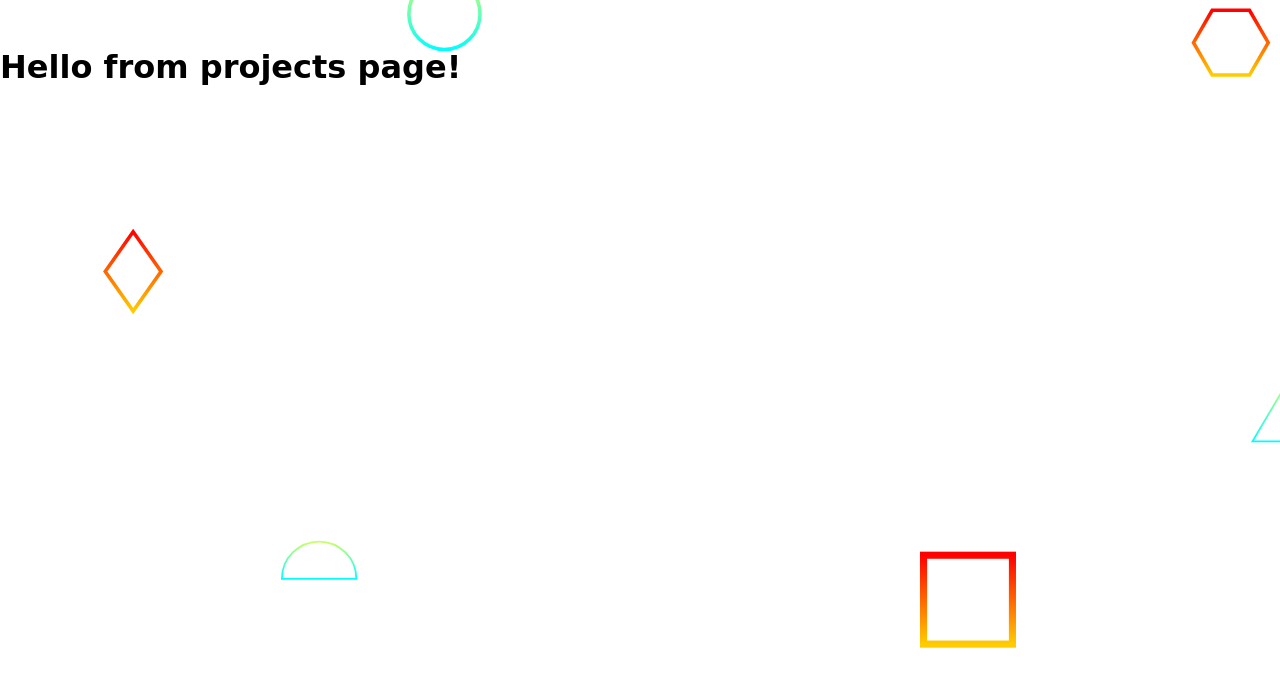
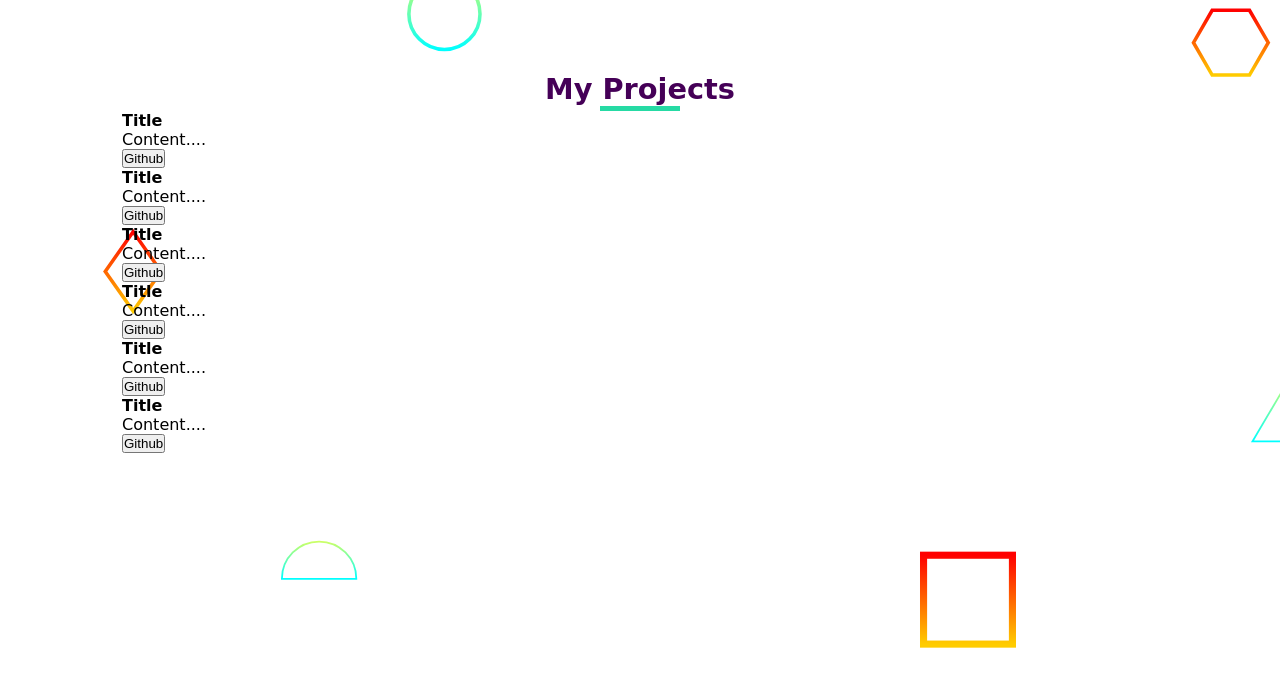
Before and after one commit to buhtla85/test-flask, a Flask app: page /projects/ in a window 1280 px wide. Shown: the part 75-762 px from the top of the page. Run offline with Flask 2, Linux system fonts and the light colour scheme; some libraries are stand-ins or nearby versions; some web fonts are replaced.

Commit message:
cards and grid layout

```diff
--- a/templates/projects.html
+++ b/templates/projects.html
@@ -6,6 +6,61 @@
 
 {% block content %}
 
-<h1>Hello from projects page!</h1>
+<section class="wrapper">
+    <div class="title">
+        <h2>my projects</h2>
+        <div></div>
+    </div>
+    <div class="projects-grid">
+        <div class="card">
+            <div class="bg-img"></div>
+            <div class="content">
+                <h4>Title</h4>
+                <p>Content....</p>
+                <button>Github</button>
+            </div>
+        </div>
+        <div class="card">
+            <div class="bg-img"></div>
+            <div class="content">
+                <h4>Title</h4>
+                <p>Content....</p>
+                <button>Github</button>
+            </div>
+        </div>
+        <div class="card">
+            <div class="bg-img"></div>
+            <div class="content">
+                <h4>Title</h4>
+                <p>Content....</p>
+                <button>Github</button>
+            </div>
+        </div>
+        <div class="card">
+            <div class="bg-img"></div>
+            <div class="content">
+                <h4>Title</h4>
+                <p>Content....</p>
+                <button>Github</button>
+            </div>
+        </div>
+        <div class="card">
+            <div class="bg-img"></div>
+            <div class="content">
+                <h4>Title</h4>
+                <p>Content....</p>
+                <button>Github</button>
+            </div>
+        </div>
+        <div class="card">
+            <div class="bg-img"></div>
+            <div class="content">
+                <h4>Title</h4>
+                <p>Content....</p>
+                <button>Github</button>
+            </div>
+        </div>
+    </div>
+</section>
 
 {% endblock %}
```
